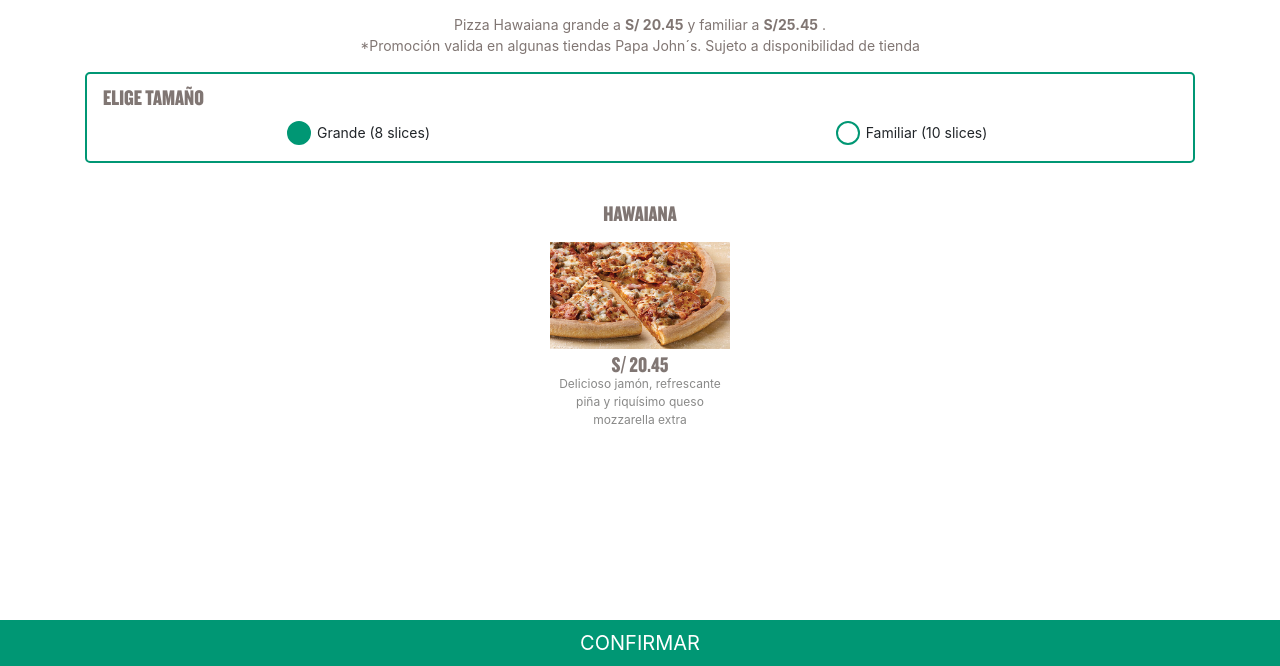
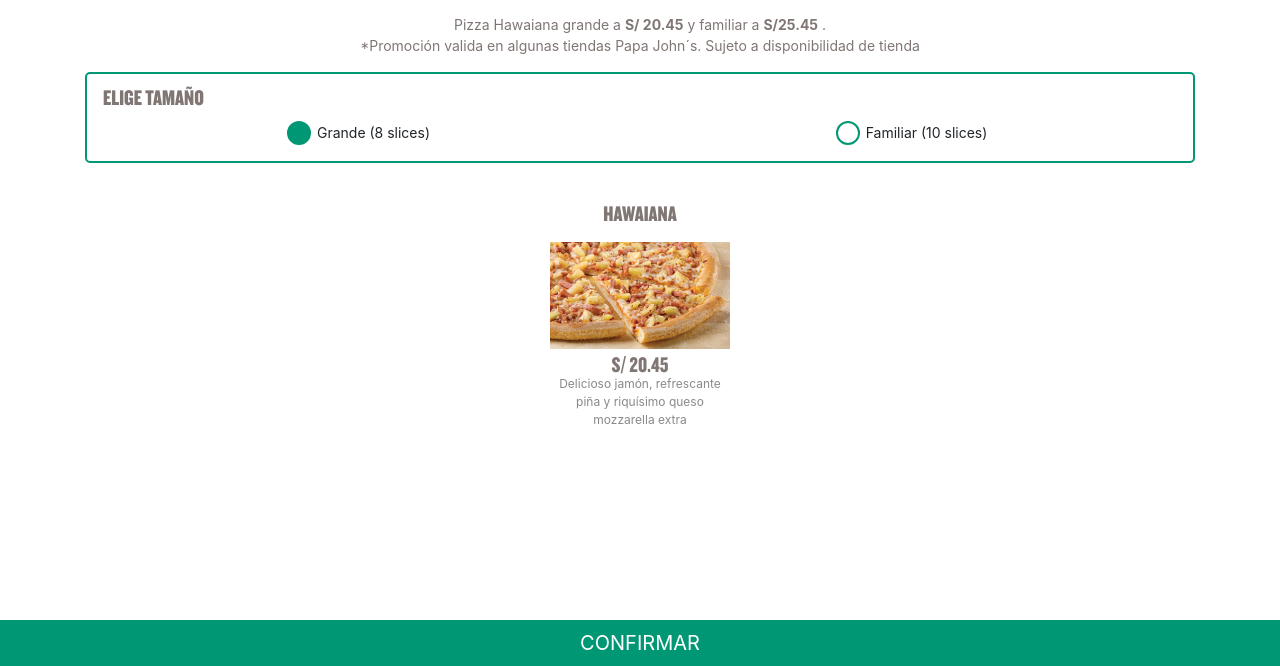
Before and after one commit to carlacentenor/promohawaiana, a website: page src/index.html in a window 1280 px wide. Shown: the part 134-800 px from the top of the page. Drawn offline with nearby package versions, Linux system fonts and the light colour scheme.

Commit message:
add changes

```diff
--- a/src/index.html
+++ b/src/index.html
@@ -75,7 +75,7 @@
                                 <p class="mb-0 pizza__name text-center">HAWAIANA</p>
                             </div>
                         </div>
-                        <div><img class="img-fluid" src="assets/images/pizzas/all-the-meats.jpg"></div>
+                        <div><img class="img-fluid" src="assets/images/pizzas/hawaiana.jpg"></div>
                         <div>
                             <p class="text-center mb-0 pizza__name">S/ 20.45</p>
                         </div>
```
